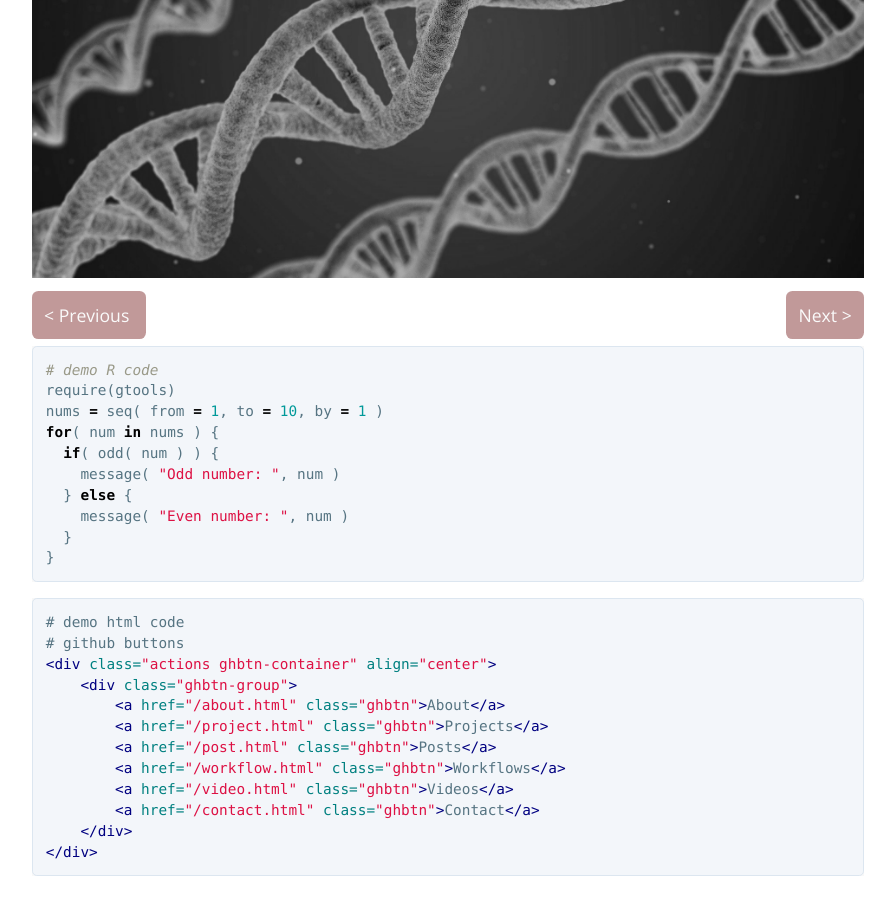
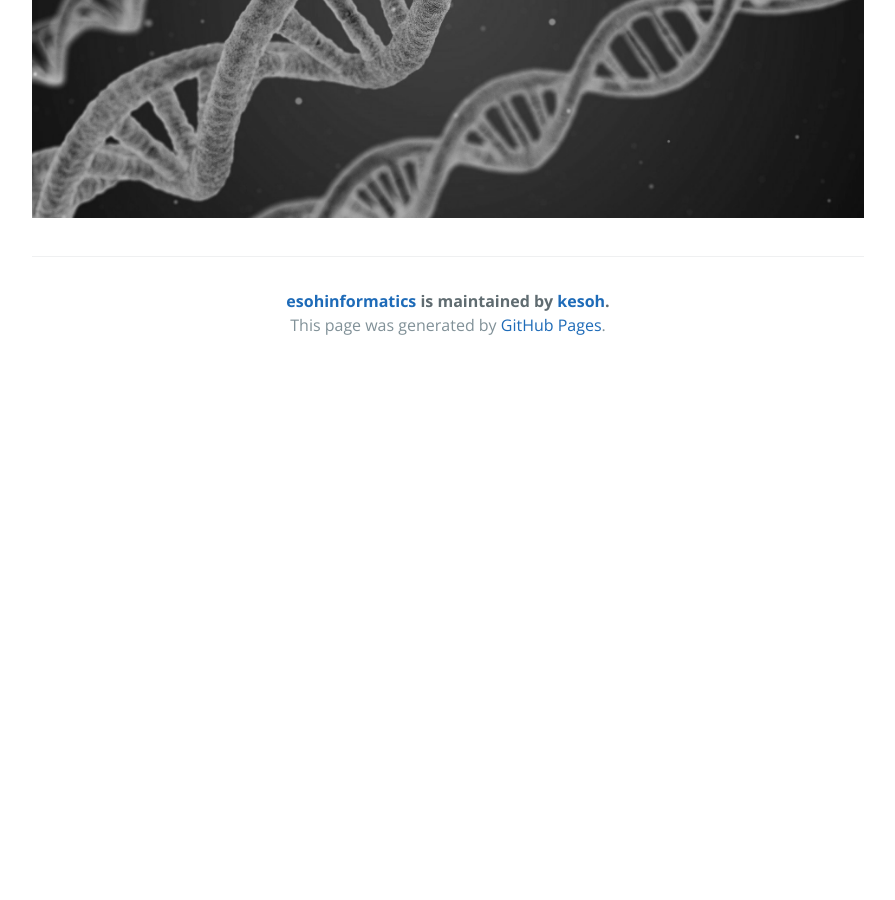
Before and after one commit to esohkevin/esohkevin.github.io, a Jekyll site: the page built from docs/index.md, in a window 1280 px wide and 900 px high, scrolled down 559 px. Shown: the whole window, without its empty margins (192-1087 px from the left). Built offline with Jekyll 4.4.1, drawn with Linux system fonts in a browser that asks for light colours; the repository's description, which GitHub fills in, is left out; after the commit the page ends 928 px from its top, so only the background shows below that; some of the changed text lies outside the part shown.

Commit message:
update docs

````diff
--- a/docs/_layouts/default.html
+++ b/docs/_layouts/default.html
@@ -22,12 +22,12 @@
       <!--h2 class="project-tagline">{{ page.description | default: site.description | default: site.github.project_tagline }}</h2-->
       {% if site.github.is_project_page %}
         <!--a href="/index.html" class="btn">Home</a-->
-	      <p align="right">
+	      <p align="center">
           <a href="{{ site.github.repository_url }}" class="btn">View on GitHub</a>
         </p>
         <!--a href="/about.html" class="btn">About</a-->
         <!--a href="/contact.html" class="btn">Contact</a-->
-        <span class="ghbtn-group">
+        <!--span class="ghbtn-group">
           <a href="/about.html" class="mybtn small">About</a>
           <a href="/project.html" class="mybtn">Projects</a>
           <a href="/workflow.html" class="mybtn">Workflows</a>
@@ -35,7 +35,7 @@
           <a href="/post.html" class="mybtn">Posts</a>
           <a href="/research.html" class="mybtn">Research</a>
           <a href="/contact.html" class="mybtn">Contact</a>
-        </span>
+        </span-->
       {% endif %}
       {% if site.show_downloads %}
         <a href="{{ site.github.zip_url }}" class="btn">Download .zip</a>
--- a/docs/index.md
+++ b/docs/index.md
@@ -4,44 +4,3 @@ image: assets/img/esohinformatics-logo.svg
 ---
 
 ![](uploads/dna_greyscale.png)
-
-
-<p>
-  <span style="color: rgba(250, 250, 250, 1.0) ;background-color: rgba(100, 0, 0, 0.4); padding: 0.75rem; border-radius: 0.4rem; text-align: center; margin-right: 50%; " align="left">
-    < Previous
-  </span>
-  <span style="color: rgba(250, 250, 250, 1.0); background-color: rgba(100, 0, 0, 0.4); padding: 0.75rem; border-radius: 0.4rem; text-align: center; margin-left: 27%; margin-right: 0%;" align="right">
-    Next >
-  </span>
-</p>
-
-
-
-```r
-# demo R code
-require(gtools)
-nums = seq( from = 1, to = 10, by = 1 )
-for( num in nums ) {
-  if( odd( num ) ) {
-    message( "Odd number: ", num )
-  } else {
-    message( "Even number: ", num )
-  }
-}
-```
-
-
-```html
-# demo html code
-# github buttons
-<div class="actions ghbtn-container" align="center">
-    <div class="ghbtn-group">
-        <a href="/about.html" class="ghbtn">About</a>
-        <a href="/project.html" class="ghbtn">Projects</a>
-        <a href="/post.html" class="ghbtn">Posts</a>
-        <a href="/workflow.html" class="ghbtn">Workflows</a>
-        <a href="/video.html" class="ghbtn">Videos</a>
-        <a href="/contact.html" class="ghbtn">Contact</a>
-    </div>
-</div>
-```
````
